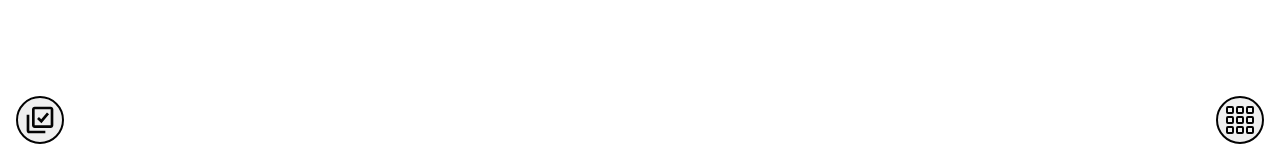
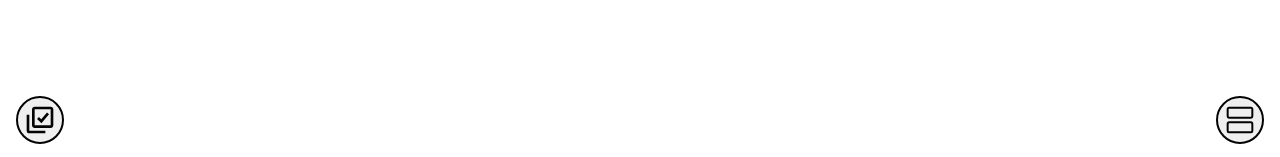
Before and after one commit to Dennnnny/photo-display, a Next.js app: page / in a window 1280 px wide. Shown: the part 640-797 px from the top of the page. Built offline with nearby package versions, Linux system fonts and the light colour scheme.

Commit message:
fix: default mode change to display in three pictures

```diff
--- a/src/pages/index.js
+++ b/src/pages/index.js
@@ -14,7 +14,7 @@ import InfiniteScroll from "react-infinite-scroll-component";
 const importAll = (context) => context.keys().map((key) => context(key).default);
 
 export default function Home() {
-  const [displayThreeInRow, setDisplayThreeInRow] = useState(false);
+  const [displayThreeInRow, setDisplayThreeInRow] = useState(true);
   const [hasMore, setHasMore] = useState(true);
   const DEFAULT_DISPLAY_NUMBERS = 25;
   const [currentLoadTimes, setCurrentLoadTimes] = useState(1);
```
